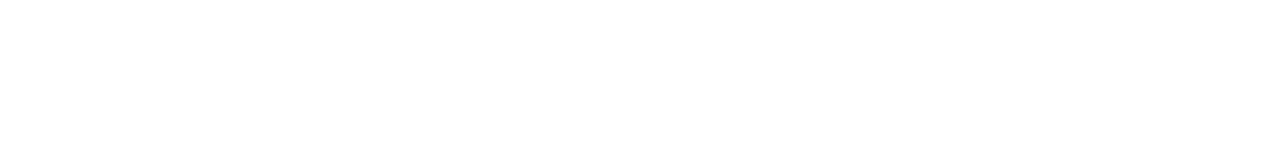
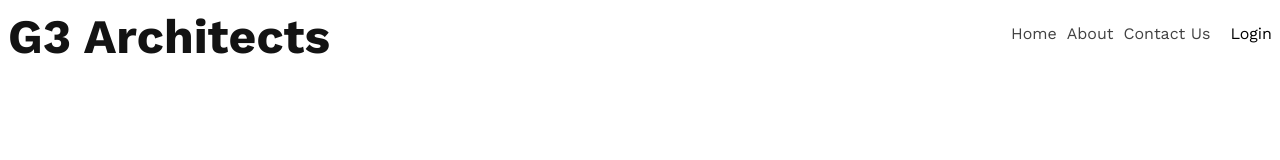
Before and after one commit to C-Null-S-Error-T/The-Architects-new-project, a plain HTML site: page index.html in a window 1280 px wide. Drawn offline with nearby package versions, Linux system fonts and the light colour scheme.

Commit message:
color add

```diff
--- a/cascitin-styl/archi.css
+++ b/cascitin-styl/archi.css
@@ -6,3 +6,34 @@
   font-weight: 400;
   font-style: normal;
 }
+
+/* The shear allrun class style */
+.display_flax{
+  display: flex;
+}
+
+/* the shear caollor style*/
+.color-1-normal{
+  color: #131313;
+}
+.color-2-mid{
+  color: #424242;
+}
+
+/* Headder arrea banar site content */
+/* nabigition content calss */
+.navbar{
+  justify-content: space-between;
+}
+.banar{
+  font-size: 48px;
+  font-weight: 700;
+  margin: 0%;
+}
+.link-item{
+  list-style: none;
+}
+.ankur{
+  text-decoration: none;
+  margin-right: 10px;
+}
--- a/index.html
+++ b/index.html
@@ -5,10 +5,19 @@
     <meta name="viewport" content="width=device-width, initial-scale=1.0">
     <title>Architects Hire</title>
     <link rel="stylesheet" href="cascitin-styl/archi.css">
+    <link rel="stylesheet" href="cascitin-styl/rexponsive.css">
 </head>
 <body class="work-sans-text-style">
     <header>
-
+        <nav class="navbar display_flax">
+            <h3 class="banar color-1-normal">G3 Architects</h3>
+            <ul class="link-list display_flax">
+                <li class="link-item"><a href="" class="ankur color-2-mid">Home</a></li>
+                <li class="link-item"><a href="" class="ankur color-2-mid">About</a></li>
+                <li class="link-item"><a href="" class="ankur color-2-mid">Contact Us</a></li>
+                <li class="link-item"><a href="" class="ankur color-2-mid"></a>Login</li>
+            </ul>
+        </nav>
     </header>
     <main>
 
```
Also changed, not shown: cascitin-styl/rexponsive.css (added).
